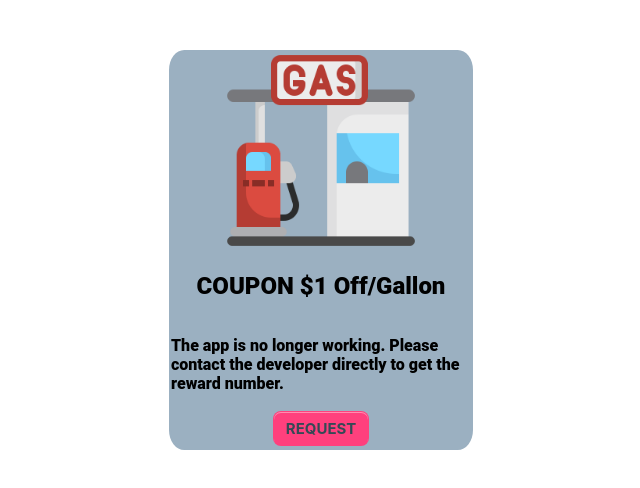
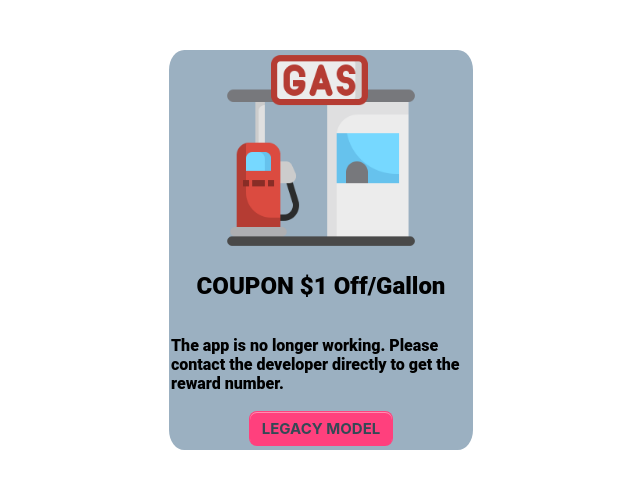
Before and after one commit to Chingsan53/gas-request-v2, a React (Create React App) app: page / in a window 1280 px wide. Shown: the top 488 px of the page, without its empty margins (319-959 px from the left). Built offline with nearby package versions, Linux system fonts and the light colour scheme; no server answers; the database is empty.

Commit message:
updated gas request

```diff
--- a/src/App.js
+++ b/src/App.js
@@ -195,11 +195,13 @@ const App = () => {
               <p>
                 {/* Cashapp: $Chevvi567 and include your email in the description to
                 buy the token. Price: $4 per token. */}
-                The app is no longer working. Please contact the developer directly to get the reward number.
+                The app is no longer working. Please contact the developer
+                directly to get the reward number.
               </p>
 
               <button className="button-7" /*onClick={handleShow}*/>
-                {!showForm ? "REQUEST" : "CLOSE"}
+                {/* {!showForm ? "REQUEST" : "CLOSE"} */}
+                {!showForm ? "LEGACY MODEL" : "CLOSE"}
               </button>
             </div>
           </div>
```
